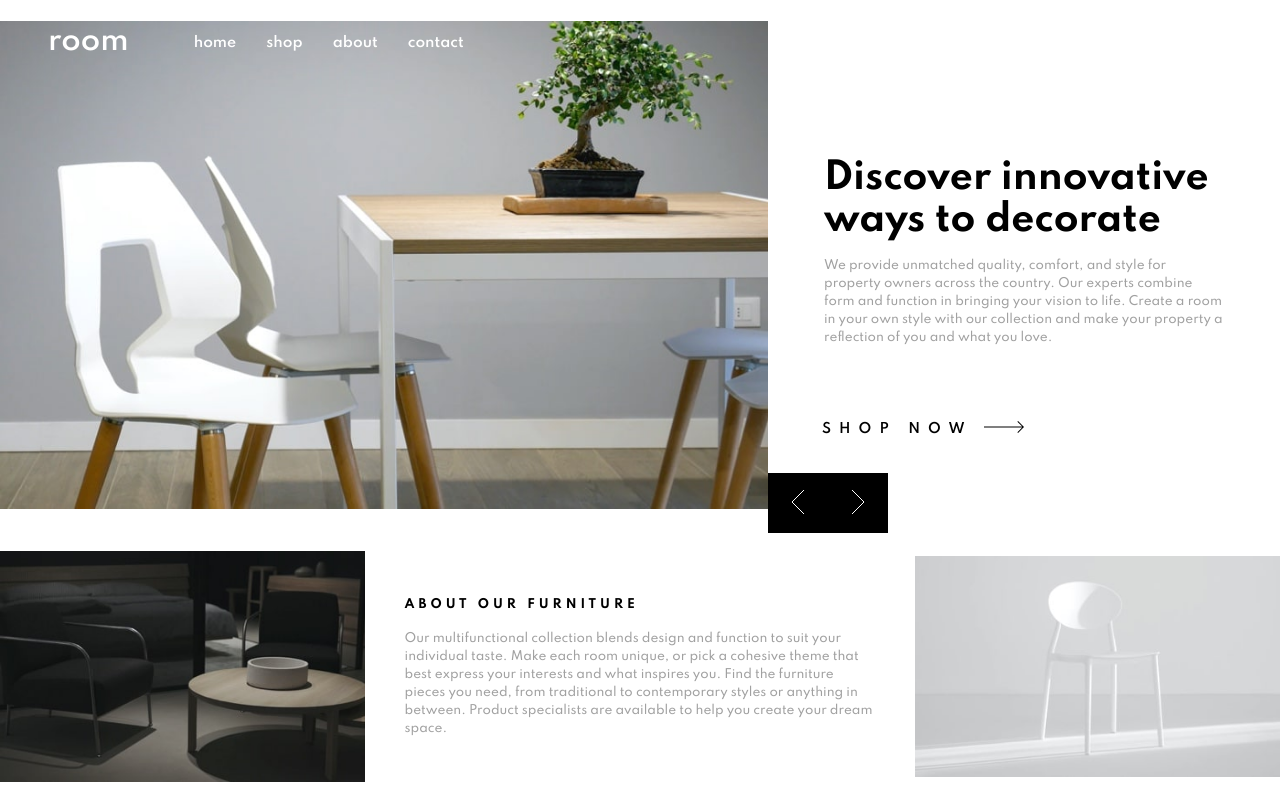
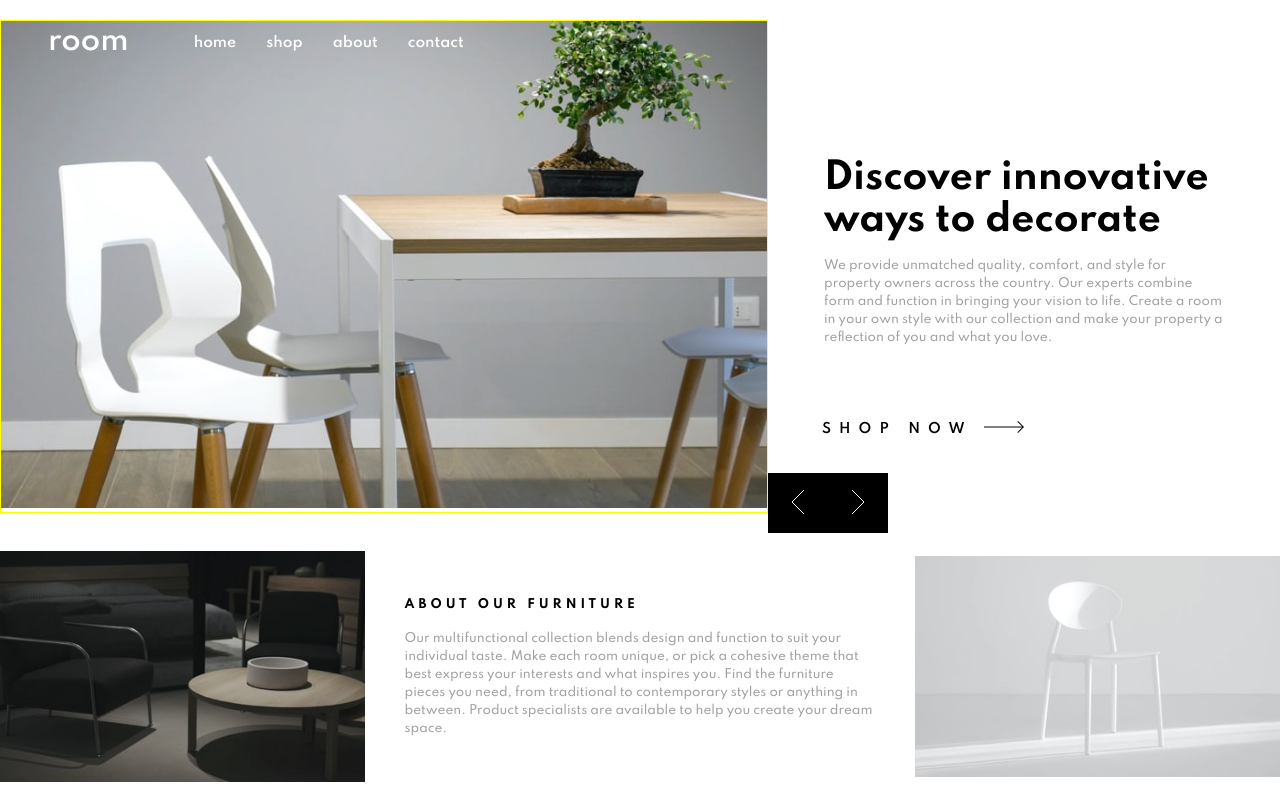
Before and after one commit to jesusrmz19/roomhomepage, a website built with Parcel: page index.html in a window 1280 px wide. Built offline with nearby package versions, Linux system fonts and the light colour scheme.

Commit message:
Test style for img in slider

```diff
--- a/src/css/slider.css
+++ b/src/css/slider.css
@@ -25,10 +25,15 @@
   transition: transform 1s;
 }
 
+.slide--img {
+  border: 1px solid yellow;
+}
+
 .slide--img > img {
   width: 100%;
   height: 100%;
   object-fit: cover;
+  border: 1px solid red;
 }
 
 .slider__btn {
```
